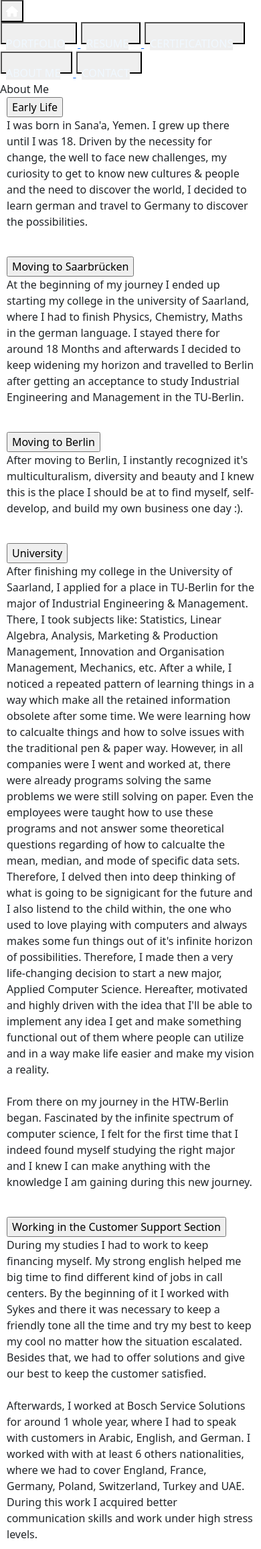
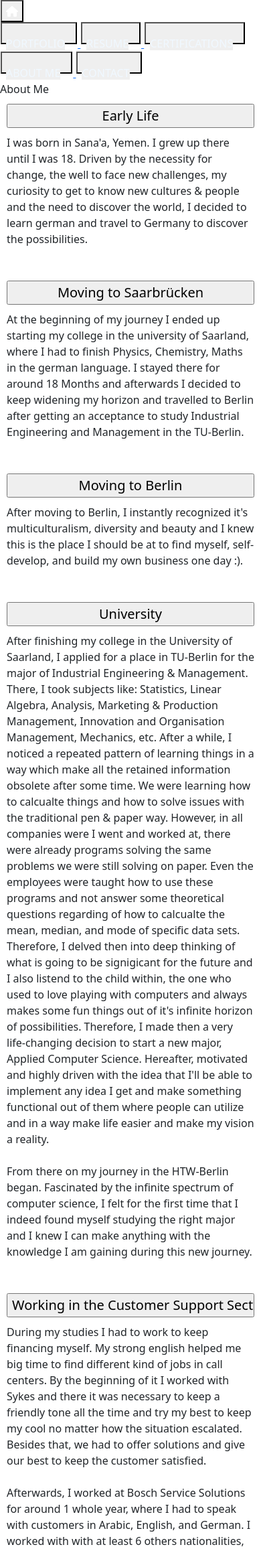
Before and after one commit to blitz-de/myPortfolio_with_django, a Django app: page /aboutme/ in a window 390 px wide. Shown: the top 2313 px of the page at 67% size. Run offline with Django 3.2, Linux system fonts and the light colour scheme; some libraries are stand-ins or nearby versions.

Commit message:
fixing responsive aboutme

```diff
--- a/jobs/static/css/mobile.css
+++ b/jobs/static/css/mobile.css
@@ -63,13 +63,26 @@
         .aboutMe__section {
             width: 370px;
             left: 50%;
+            right: 50%;
             margin: 0 auto;
             align-items: center;
             justify-content: center;
             /* z-index: 15; */
     }
 }
-
+@media only screen and  (max-width: 400px){
+    .aboutMe__sectionTitle {
+        width: 370px;
+        left: 50%;
+        right: 50%;
+        text-overflow: clip;
+        font-size: 20px;
+        margin: 10px auto;
+        align-items: center;
+        justify-content: center;
+        /* z-index: 15; */
+}
+}
 @media only screen and (max-width: 400px) {
     .portfolio__page {
         position: absolute;
--- a/jobs/templates/jobs/navigation.html
+++ b/jobs/templates/jobs/navigation.html
@@ -90,6 +90,7 @@
     }
     else if (document.getElementById('bt1').value=='Moving to Saarbrücken'){
         document.getElementById('bt1').value = 'Moving to Saarbrücken';
+        // document.getElementById(id).style.backgroundColor = 'green';
         document.getElementById(id).style.display = 'inline-block';
     }
     else if (document.getElementById('bt1').value=='Moving to Berlin'){
```
Also changed, not shown: jobs/static/css/styles.css (+10 -4 lines).
